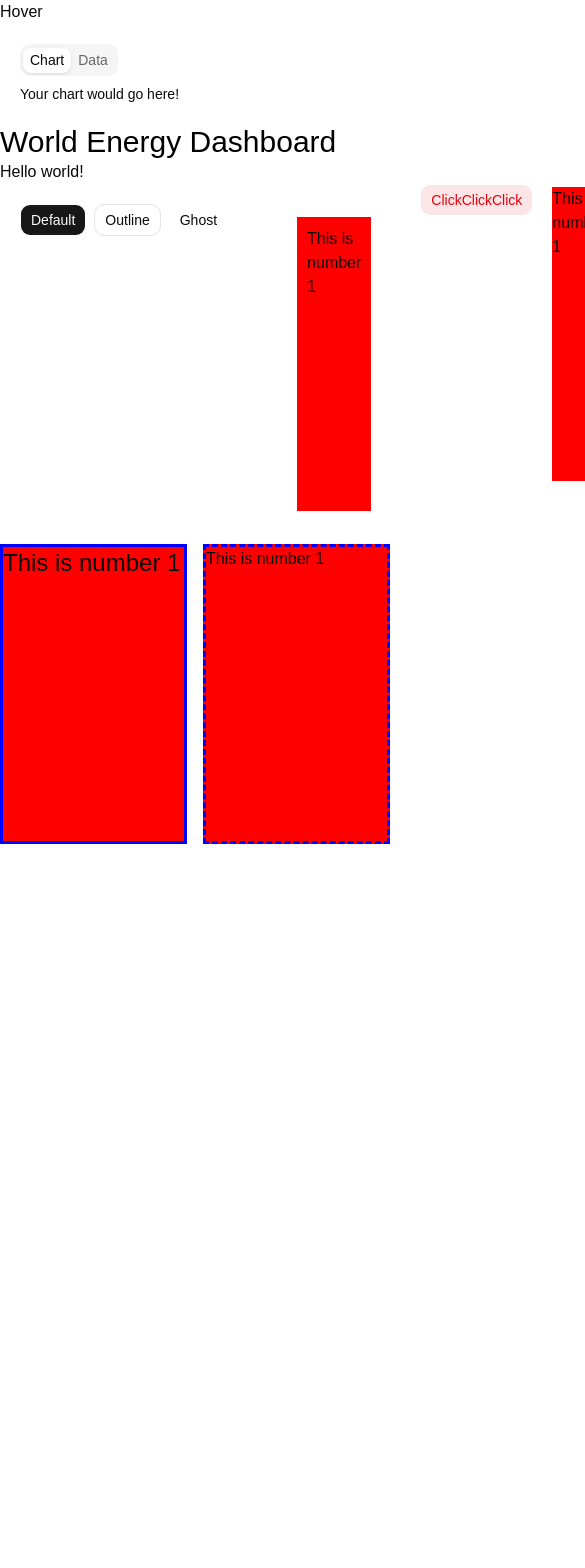
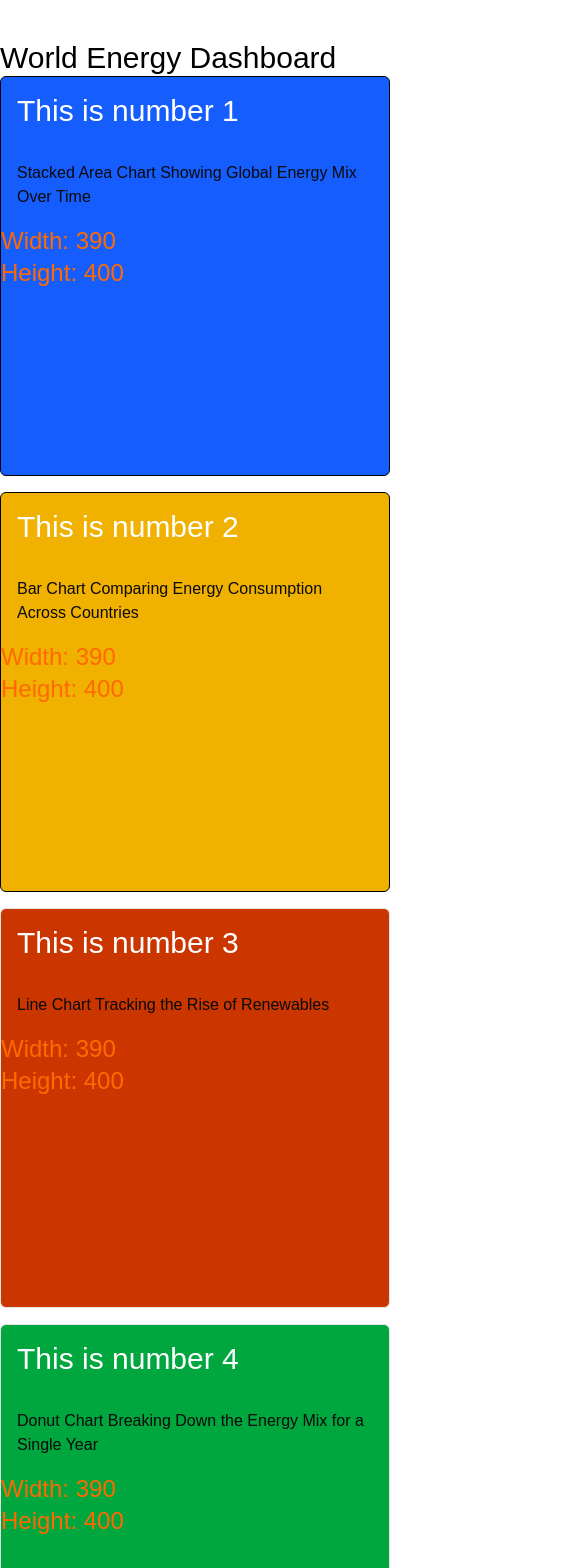
Before and after one commit to kpivert/world_energy_dashboard, a React (Vite) app: page / in a window 390 px wide. Shown: the top 1568 px of the page, 585 px wide, since content can reach past the window. Before the commit the page ends 844 px from the top, so only its background shows below. Built offline with nearby package versions, Linux system fonts and the light colour scheme.

Commit message:
Break out responsive boxes and start Typescript donut

```diff
--- a/src/App.jsx
+++ b/src/App.jsx
@@ -2,108 +2,134 @@ import { useState, useRef } from "react";
 import { useDimensions } from "./use-dimensions.js";
 import "./App.css";
 import { data } from "./data.js";
-import { Button } from "./components/ui/button.jsx";
-import { Tabs, TabsContent, TabsList, TabsTrigger } from "@/components/ui/tabs";
-import {
-  HoverCard,
-  HoverCardContent,
-  HoverCardTrigger,
-} from "@/components/ui/hover-card";
+import { ResponsiveDonut } from "./Donut.jsx";
 
 function App() {
   const chart1Ref = useRef(null);
-  console.log(data.map((d) => d.country));
+  const chart2Ref = useRef(null);
+  const chart3Ref = useRef(null);
+  const chart4Ref = useRef(null);
+  const chart1Size = useDimensions(chart1Ref);
+  const chart2Size = useDimensions(chart2Ref);
+  const chart3Size = useDimensions(chart3Ref);
+  const chart4Size = useDimensions(chart4Ref);
+
+  const world2024 = data
+    .filter((d) => d.year === 2024)
+    .filter((d) => d.country === "World");
+
+  const donutExampleData = Object.entries(world2024).map(([key, value]) => ({
+    source: key,
+    total: value,
+  }));
+
+  const notNeeded = ["country", "primary_energy", "year"];
+
+  const result = Object.entries(world2024[0])
+    .filter(([key]) => !notNeeded.includes(key))
+    .map(([key, value]) => ({
+      source: key,
+      value: value,
+    }));
+
+  console.log(result);
+  // console.log(result);
+  // console.log(data.map((d) => d.country));
+  // console.log(chart1Size.height, chart1Size.width);
+  // console.log(
+  //   data
+  //     .filter((d) => d.year === 2024)
+  //     .filter((d) => d.country === "World")
+  //     .map(
+  //       ({
+  //         biofuel,
+  //         coal,
+  //         gas,
+  //         nuclear,
+  //         hydro,
+  //         solar,
+  //         wind,
+  //         other_renewable,
+  //       }) => ({
+  //         biofuel,
+  //         coal,
+  //         gas,
+  //         nuclear,
+  //         hydro,
+  //         solar,
+  //         wind,
+  //         other_renewable,
+  //       }),
+  //     ),
+  // );
   return (
     <>
-      <HoverCard>
-        <HoverCardTrigger>Hover</HoverCardTrigger>
-        <HoverCardContent>
-          The React Framework – created and maintained by @vercel.
-        </HoverCardContent>
-      </HoverCard>
-      <div style={{ padding: 20, maxWidth: 500 }}>
-        <Tabs defaultValue="chart">
-          <TabsList>
-            <TabsTrigger value="chart">Chart</TabsTrigger>
-            <TabsTrigger value="data">Data</TabsTrigger>
-          </TabsList>
-          <TabsContent value="chart">
-            <p>Your chart would go here!</p>
-          </TabsContent>
-          <TabsContent value="data">
-            <p>Your data table would go here!</p>
-          </TabsContent>
-        </Tabs>
-      </div>
+      {/* Overall Dashboard */}
+      <div style={{ padding: 20, maxWidth: 500 }}></div>
       <div
         style={{
           display: "flex",
           flexDirection: "column",
         }}>
         <h1 className="text-3xl text-black">World Energy Dashboard</h1>
-        <p>Hello world!</p>
+        <div className="gap-4">
+          <div className="grid gap-y-4 grid-cols-1 md:grid-cols-2 md:gap-4">
+            {/* First Row */}
             <div
-          className="flex gap-4"
-          // style={{
-          //   display: "flex",
-          //   flexDirection: "row",
-          // }}
-        >
-          <div style={{ display: "flex", gap: 8, padding: 20 }}>
-            <Button>Default</Button>
-            <Button variant="outline">Outline</Button>
-            <Button variant="ghost">Ghost</Button>
+              ref={chart1Ref}
+              className="bg-blue-600 border border-black rounded-sm h-100 md:h-75">
+              <p className="p-4 text-3xl text-white">This is number 1</p>
+              <p className="p-4">
+                Stacked Area Chart Showing Global Energy Mix Over Time
+              </p>
+              <p className="text-2xl text-orange-500">
+                Width: {chart1Size.width}
+                <br />
+                Height: {chart1Size.height}
+              </p>
             </div>
             <div
-            ref={chart1Ref}
-            style={{
-              width: "100%",
-              height: "300px",
-              backgroundColor: "red",
-              border: "3px solid white",
-              padding: 10,
-              margin: 30,
-            }}>
-            <p>This is number 1</p>
-          </div>
-          <Button variant="destructive">ClickClickClick</Button>
-          <div
-            ref={chart1Ref}
-            style={{
-              width: "100%",
-              height: "300px",
-              backgroundColor: "red",
-              border: "3px solid white",
-            }}>
-            <p>This is number 1</p>
+              ref={chart2Ref}
+              className="bg-yellow-500 mb-4 border border-black rounded-sm h-100 md:h-75">
+              <p className="p-4 text-white text-3xl ">This is number 2</p>
+              <p className="p-4">
+                Bar Chart Comparing Energy Consumption Across Countries
+              </p>
+              <p className="text-2xl text-orange-500">
+                Width: {chart2Size.width}
+                <br />
+                Height: {chart2Size.height}
+              </p>
             </div>
           </div>
+          <div className="gap-y-28"></div>
+          {/* Second Row */}
+          <div className="grid gap-y-4 grid-cols-1 md:grid-cols-2 md:gap-4">
             <div
-          className="flex gap-4"
-          // style={{
-          //   display: "flex",
-          //   flexDirection: "row",
-          // }}
-        >
-          <div
-            ref={chart1Ref}
-            style={{
-              width: "100%",
-              height: "300px",
-              backgroundColor: "red",
-              border: "3px solid blue",
-            }}>
-            <p class="text-2xl">This is number 1</p>
+              ref={chart3Ref}
+              className="bg-orange-700 h-100 md:h-75 border rounded-sm">
+              <p className="p-4 text-3xl text-white">This is number 3</p>
+              <p className="p-4">Line Chart Tracking the Rise of Renewables</p>
+              <p className="text-2xl text-orange-500">
+                Width: {chart3Size.width}
+                <br />
+                Height: {chart3Size.height}
+              </p>
             </div>
             <div
-            ref={chart1Ref}
-            style={{
-              width: "100%",
-              height: "300px",
-              backgroundColor: "red",
-              border: "3px dashed blue",
-            }}>
-            <p>This is number 1</p>
+              ref={chart4Ref}
+              className="bg-green-600 border rounded-sm h-100 md:h-75">
+              <p className="p-4 text-3xl text-white">This is number 4</p>
+              <p className="p-4">
+                Donut Chart Breaking Down the Energy Mix for a Single Year
+              </p>
+              <p className="text-2xl text-orange-500">
+                Width: {chart4Size.width}
+                <br />
+                Height: {chart4Size.height}
+              </p>
+              <ResponsiveDonut />
+            </div>
           </div>
         </div>
       </div>
--- /dev/null
+++ b/src/Donut.tsx
@@ -0,0 +1,39 @@
+import * as d3 from "d3";
+import { data } from "./data.js";
+
+interface ResponsiveDonutProps {
+  data2024: { source: string; value: number }[];
+  width: number;
+  height: number;
+}
+
+const world2024 = data
+  .filter((d) => d.year === 2024)
+  .filter((d) => d.country === "World");
+
+const notNeeded = ["country", "primary_energy", "year"];
+
+const data2024 = Object.entries(world2024[0])
+  .filter(([key]) => !notNeeded.includes(key))
+  .map(([key, value]) => ({
+    source: key,
+    value: value,
+  }));
+
+export const ResponsiveDonut = ({
+  data2024,
+  width,
+  height,
+}: ResponsiveDonutProps) => {
+  if (width === 0 || height === 0) {
+    return null;
+  }
+
+  return null;
+
+  const Donut = ({ data2024, width, height }: ResponsiveDonutProps) => {
+    return null;
+  };
+};
+
+export default ResponsiveDonut;
```
Lines whose indentation alone changed are shown as unchanged.
